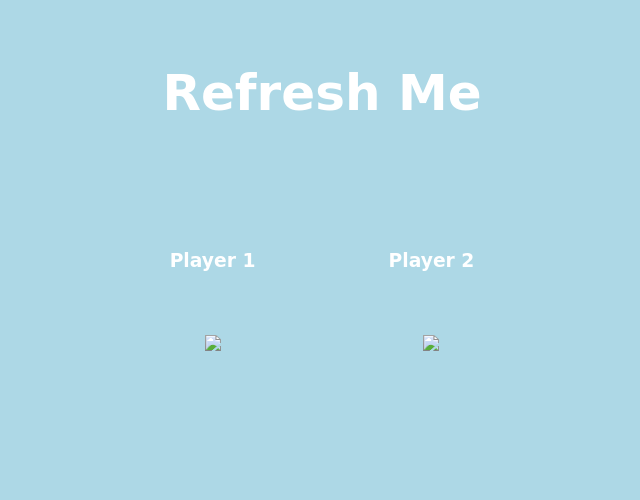
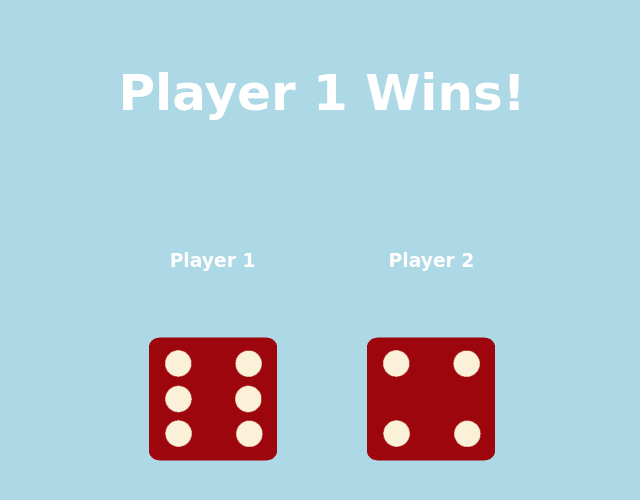
Before and after one commit to dathaotrinh/DiceRolling, a plain HTML site: page index.html in a window 1280 px wide. Shown: the whole page, without its empty margins (318-958 px from the left). Drawn offline with Linux system fonts and the light colour scheme.

Commit message:
Successfully Built a Dice Rolling game

```diff
--- a/index.html
+++ b/index.html
@@ -4,7 +4,6 @@
 <head>
     <title>Dice Rolling</title>
     <link rel="stylesheet" href="style.css">
-    <script src="script.js"></script>
 </head>
 
 <body>
@@ -13,17 +12,19 @@
     </div>
 
     <div class="body_container">
+
         <div id="player1_container">
             <h3>Player 1</h3>
-            <img src="C:\Users\dttri\OneDrive\Desktop\Dicee Challenge - Starting Files\images\dice1.png" style="width: 128px" style="height: 128px">
+            <img src="" style="width: 128px" style="height: 128px">
         </div>
 
         <div id="player2_container">
 
             <h3>Player 2</h3>
-            <img src="C:\Users\dttri\OneDrive\Desktop\Dicee Challenge - Starting Files\images\dice1.png" style="width: 128px" style="height: 128px">
+            <img src="" style="width: 128px" style="height: 128px">
         </div>
 
+        <script src="script.js"></script>
 
     </div>
 
--- a/script.js
+++ b/script.js
@@ -0,0 +1,17 @@
+let dom = document.querySelectorAll("img");
+let p1 = Math.ceil(Math.random()*6);
+let p2 = Math.ceil(Math.random()*6);
+
+function play (p1, p2){
+    dom[0].setAttribute("src", "images/dice" + p1 + ".png");
+    dom[1].setAttribute("src", "images/dice" + p2 + ".png");
+    if(p1 > p2){
+        document.querySelector("h1").textContent = "Player 1 Wins!";
+    } else if (p1 < p2) {
+        document.querySelector("h1").textContent = "Player 2 Wins!";
+    } else {
+        document.querySelector("h1").textContent = "It is a tie.";
+    }
+}
+
+play(p1, p2);
```
Also changed, not shown: images/dice1.png (added), images/dice2.png (added), images/dice3.png (added), images/dice4.png (added), images/dice5.png (added), images/dice6.png (added).
